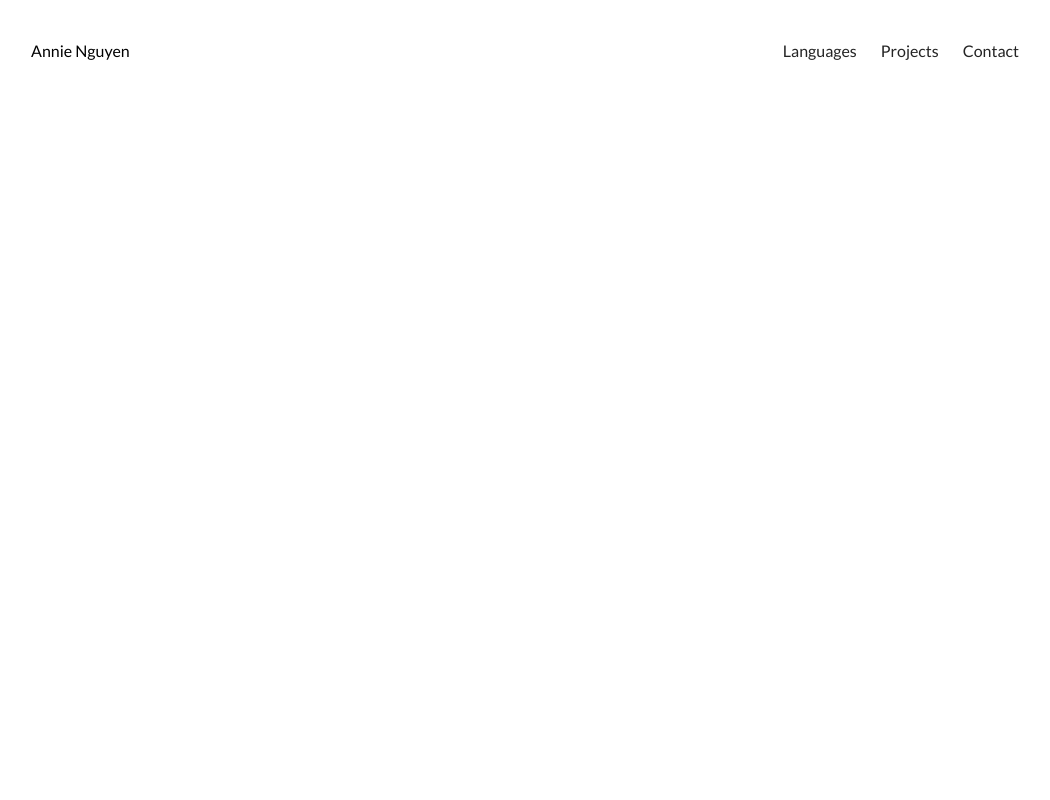
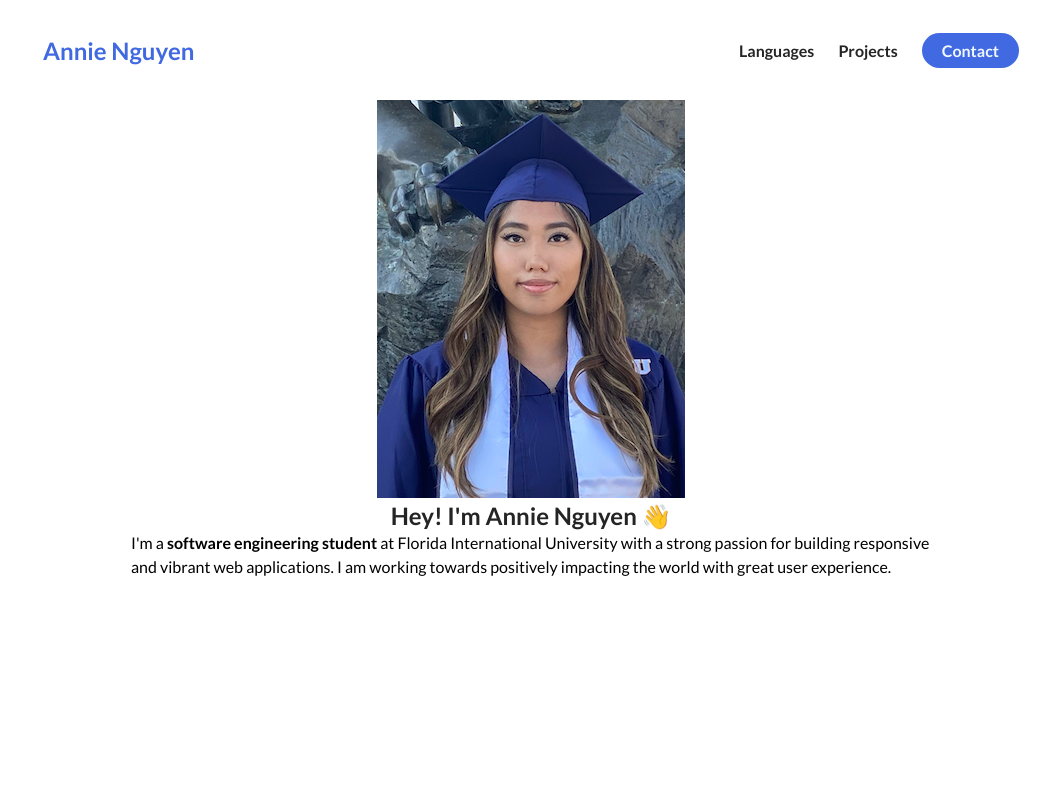
Before and after one commit to anguy042/Annie-E-Portfolio, a plain HTML site: page index.html in a window 1280 px wide. Shown: the whole page, without its empty margins (109-1159 px from the left). Drawn offline with Linux system fonts and the light colour scheme.

Commit message:
about me bio

```diff
--- a/index.html
+++ b/index.html
@@ -36,6 +36,20 @@
                     </li>
                 </ul>
     </nav>
+
+    <div class="flex flex-1">
+       <div class="about-me__info row">
+           <div class="about-me__info--container">
+               <figure class:"about-me__picture--mask"><img src="./assets/picofme.jpeg"  class="about-me__picture" alt="Picture of me!"></figure>
+               <h1 class="about-me__info--title">
+                   Hey! I'm <span class=text--blue> Annie Nguyen </span> 👋
+               </h1>
+               <p class="about-me__info--para">
+                   I'm a <strong class=text--blue> software engineering student</strong> at Florida International University with a strong passion for building responsive and vibrant web applications. I am working towards positively impacting the world with great user experience.
+               </p>
+           </div>
+       </div>
+    </div>
 </section>
 
 
--- a/style.css
+++ b/style.css
@@ -21,6 +21,20 @@ p{
 li{
     list-style: none;
 }
+.flex{
+    display: flex;
+}
+
+.flex-1{
+    flex:1;
+}
+
+.row{
+    width: 100%;
+    max-width: 800px;
+    margin:0 auto;
+}
+
 /* NAVIGATION BAR */
 
 nav{
@@ -31,6 +45,7 @@ nav{
     display: flex;
     justify-content: space-between;
     align-items: center;
+
 }
 
 .nav__link--list{
@@ -41,8 +56,48 @@ nav{
     margin: 0 12px;
     color: #242424;
     text-decoration: none;
+    font-weight: 700;
+}
+
+.nav__link--anchor-primary{
+    background-color: royalblue;
+    padding: 8px 20px;
+    border-radius: 50px;
+    transition: all 300ms ease;
+    color: aliceblue;
+
+}
+
+.nav__link--anchor-primary:hover{
+    background-color: #1d49cc;
 }
 
 .personal__logo{
+    font-size: 24px;
+    color: royalblue;
+    margin: 0 12px;
+    font-weight: bold;
+}
 
+/* ABOUT ME*/
+
+#about-me{
+    min-height: 100vh;
+    display: flex;
+    flex-direction: column;
 }
+
+.about-me__info--container{
+    display: flex;
+    flex-direction: column;
+    align-items: center;
+}
+
+.about-me__picture--mask{
+    width: 100px;
+    height: 100px;
+}
+
+.about-me__picture{
+    width: 100%;
+}
```
Also changed, not shown: assets/Webdesign blue.jpg (added), assets/chat.png (added), assets/dashboard.png (added), assets/headshot.png (added), assets/logo.svg (added), assets/loopit.png (added), assets/picofme.jpeg (added), assets/undraw_building_websites_i78t.svg (added), 2 other files.
